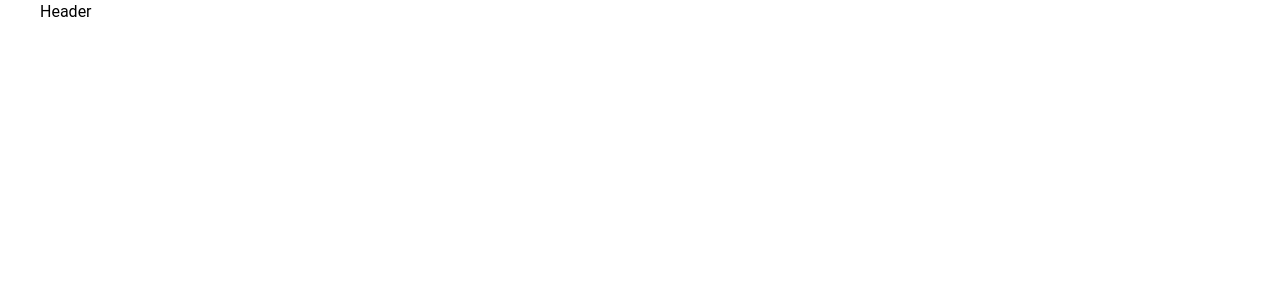
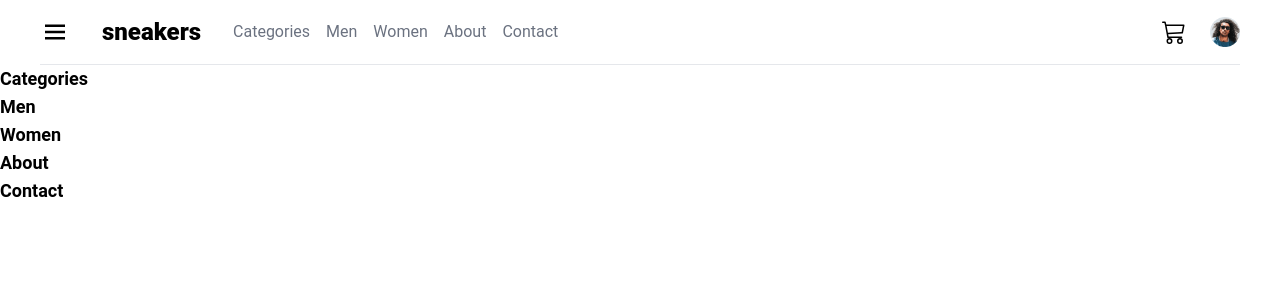
Before and after one commit to balikis-oyeleye/SCAMP-C6-Assessment, a React (Create React App) app: page / in a window 1280 px wide. Shown: the top 300 px of the page. Built offline with nearby package versions, Linux system fonts and the light colour scheme.

Commit message:
Update sidebar function

```diff
--- a/src/App.js
+++ b/src/App.js
@@ -1,10 +1,14 @@
 import { Header } from "./components";
+import Sidebar from "./components/SIdebar";
 
 function App() {
   return (
-    <div className="App container mx-auto">
-      <Header />
-    </div>
+    <>
+      <div className="App container mx-auto">
+        <Header />
+      </div>
+      <Sidebar />
+    </>
   );
 }
 
--- a/src/components/Header.jsx
+++ b/src/components/Header.jsx
@@ -1,7 +1,38 @@
 import React from "react";
+import { BsCart3 } from "react-icons/bs";
+import { BiMenu } from "react-icons/bi";
+import avatar from "../assets/images/image-avatar.png";
 
 const Header = () => {
-  return <div>Header</div>;
+  const links = ["Categories", "Men", "Women", "About", "Contact"];
+
+  const navLinks = links.map((link, _index) => {
+    return (
+      <li className="hover:text-black cursor-pointer" key={_index}>
+        {link}
+      </li>
+    );
+  });
+
+  return (
+    <header className="header flex flex-row justify-between items-center border-b py-4">
+      <nav className="header-nav flex flex-row items-center gap-4 sm:gap-8">
+        <BiMenu size={"30px"} className="cursor-pointer" />
+        <h1 className="header-nav__brand text-2xl font-extrabold">sneakers</h1>
+        <ul className="header-nav__links  flex-row items-center gap-4 text-gray-500 hidden sm:flex">
+          {navLinks}
+        </ul>
+      </nav>
+      <div className="header-cta flex flex-row items-center gap-6">
+        <h2 className="header-cta__cart">
+          <BsCart3 size={"24px"} className="cursor-pointer" />
+        </h2>
+        <div className="header-cta__avatar">
+          <img src={avatar} alt="avatar" className="cursor-pointer" />
+        </div>
+      </div>
+    </header>
+  );
 };
 
 export default Header;
--- a/src/components/SIdebar.jsx
+++ b/src/components/SIdebar.jsx
@@ -1,8 +1,19 @@
 import React from "react";
 
-const SIdebar = () => {
+const Sidebar = () => {
   const links = ["Categories", "Men", "Women", "About", "Contact"];
-  return <ul>SIdebar</ul>;
+  const navLinks = links.map((link, _index) => {
+    return (
+      <li
+        className="hover:text-black cursor-pointer font-bold text-lg"
+        key={_index}
+      >
+        {link}
+      </li>
+    );
+  });
+
+  return <ul>{navLinks}</ul>;
 };
 
-export default SIdebar;
+export default Sidebar;
```
